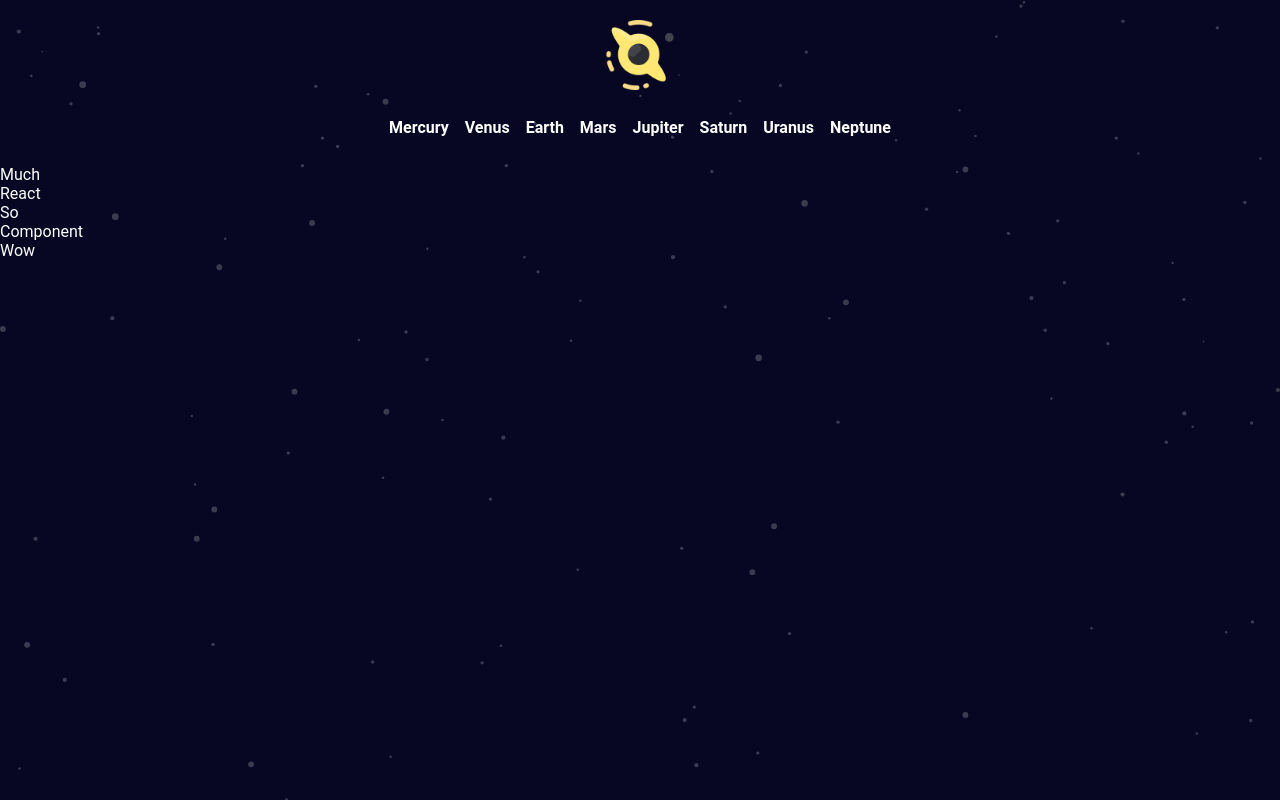
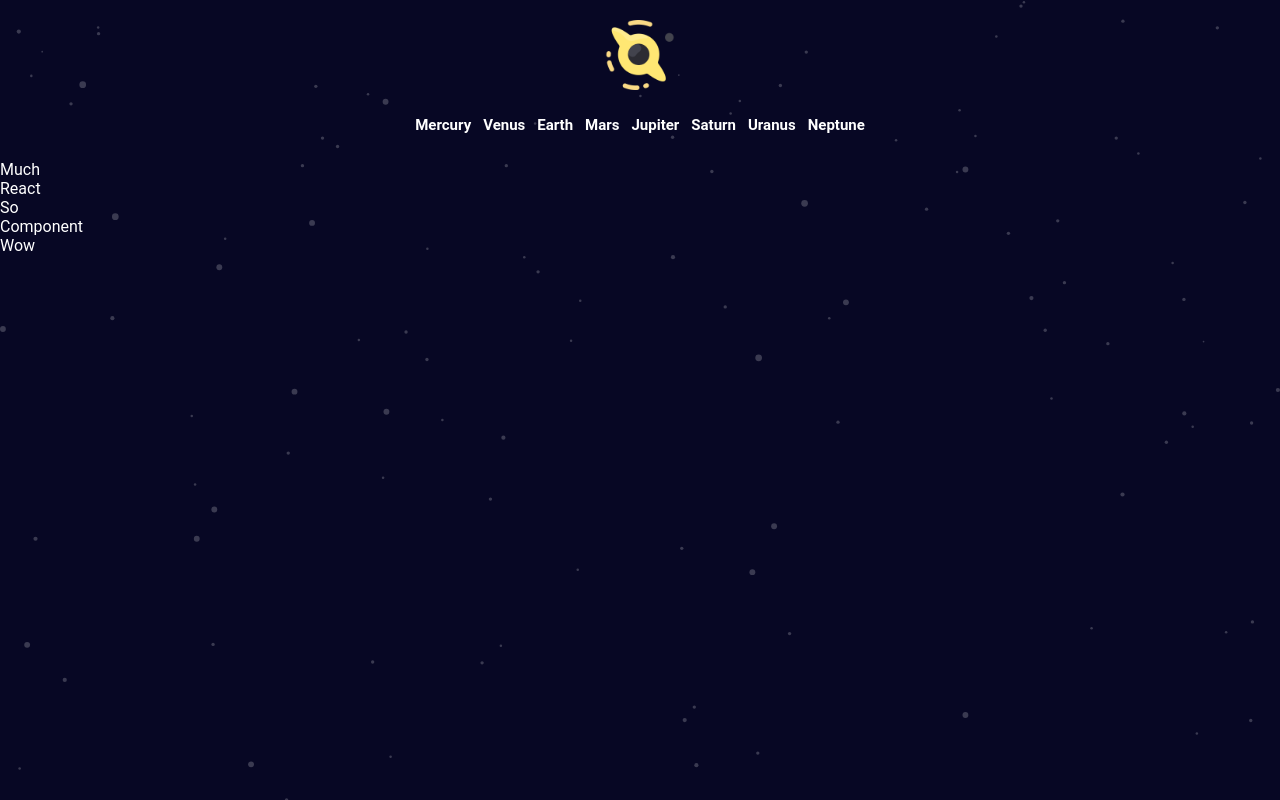
Before and after one commit to Meobot/space-site-project, a React (Vite) app: page / in a window 1280 px wide. Built offline with nearby package versions, Linux system fonts and the light colour scheme.

Commit message:
font size changed

```diff
--- a/src/styles/Navbar.css
+++ b/src/styles/Navbar.css
@@ -59,6 +59,7 @@
 
 .navbar-menu-item {
 	padding: 20px;
+	font-size: 15px;
 	font-weight: 700;
 }
 
@@ -98,7 +99,7 @@
 	}
 
 	.navbar-menu-item {
-		padding: 8px;
+		padding: 6px;
 	}
 
 	.navbar-toggle {
```
